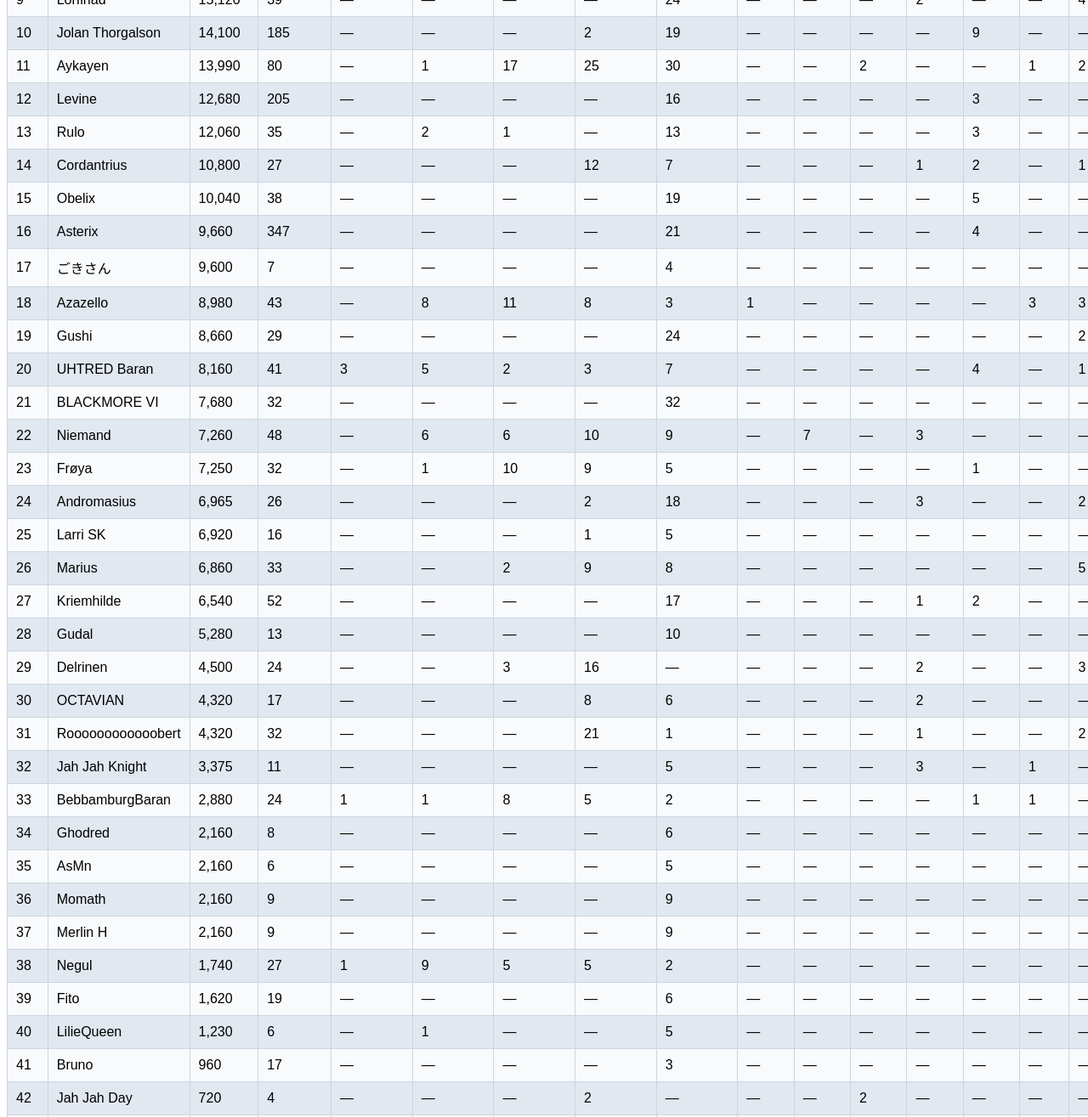
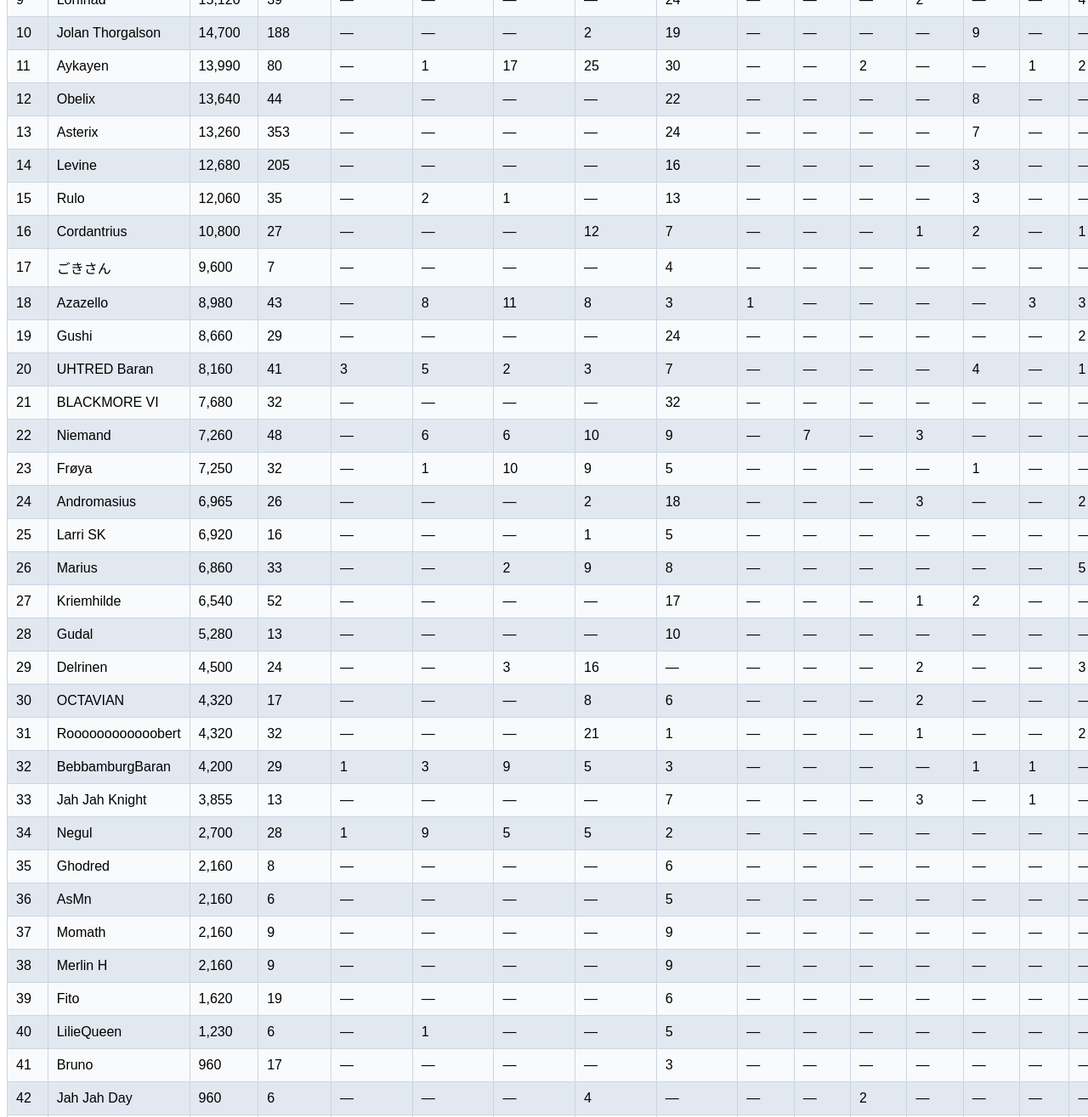
Before and after one commit to ava-totalbattle/tbclanportal-cheststatsexport, a plain HTML site: page index.html in a window 1280 px wide. Shown: the part 560-1875 px from the top of the page at 85% size. Drawn offline with Linux system fonts and the light colour scheme.

Commit message:
Update index.html

```diff
--- a/index.html
+++ b/index.html
@@ -32,7 +32,7 @@
 <body>
 <header>
   <h1>Chest Stats Export | AVA - Avalon | Cycle: Nov 15 – Nov 22, 2026</h1>
-  <p>Exported(UTC): 2026-11-22 00:02:39 | Created by Fotius of Clan AVA/Avalon</p>
+  <p>Exported(UTC): 2026-11-22 04:02:30 | Created by Fotius of Clan AVA/Avalon</p>
 </header>
 <table id="chest-stats-table" border="1" cellspacing="0" cellpadding="4">
 <thead>
@@ -48,13 +48,13 @@
     <tr><td>7</td><td>Phobetor</td><td>18,600</td><td>34</td><td>—</td><td>—</td><td>—</td><td>3</td><td>20</td><td>—</td><td>—</td><td>—</td><td>2</td><td>4</td><td>—</td><td>—</td><td>1</td><td>4</td><td>—</td><td>—</td><td>—</td><td>—</td></tr>
     <tr><td>8</td><td>Filan</td><td>17,340</td><td>55</td><td>—</td><td>—</td><td>—</td><td>3</td><td>—</td><td>—</td><td>—</td><td>—</td><td>—</td><td>—</td><td>—</td><td>—</td><td>—</td><td>—</td><td>—</td><td>5</td><td>—</td><td>—</td></tr>
     <tr><td>9</td><td>Lorfinad</td><td>15,120</td><td>39</td><td>—</td><td>—</td><td>—</td><td>—</td><td>24</td><td>—</td><td>—</td><td>—</td><td>2</td><td>—</td><td>—</td><td>4</td><td>6</td><td>—</td><td>—</td><td>—</td><td>—</td><td>—</td></tr>
-    <tr><td>10</td><td>Jolan Thorgalson</td><td>14,100</td><td>185</td><td>—</td><td>—</td><td>—</td><td>2</td><td>19</td><td>—</td><td>—</td><td>—</td><td>—</td><td>9</td><td>—</td><td>—</td><td>—</td><td>—</td><td>—</td><td>13</td><td>—</td><td>—</td></tr>
+    <tr><td>10</td><td>Jolan Thorgalson</td><td>14,700</td><td>188</td><td>—</td><td>—</td><td>—</td><td>2</td><td>19</td><td>—</td><td>—</td><td>—</td><td>—</td><td>9</td><td>—</td><td>—</td><td>—</td><td>—</td><td>—</td><td>13</td><td>—</td><td>—</td></tr>
     <tr><td>11</td><td>Aykayen</td><td>13,990</td><td>80</td><td>—</td><td>1</td><td>17</td><td>25</td><td>30</td><td>—</td><td>—</td><td>2</td><td>—</td><td>—</td><td>1</td><td>2</td><td>1</td><td>—</td><td>—</td><td>—</td><td>—</td><td>—</td></tr>
-    <tr><td>12</td><td>Levine</td><td>12,680</td><td>205</td><td>—</td><td>—</td><td>—</td><td>—</td><td>16</td><td>—</td><td>—</td><td>—</td><td>—</td><td>3</td><td>—</td><td>—</td><td>—</td><td>3</td><td>—</td><td>13</td><td>—</td><td>—</td></tr>
-    <tr><td>13</td><td>Rulo</td><td>12,060</td><td>35</td><td>—</td><td>2</td><td>1</td><td>—</td><td>13</td><td>—</td><td>—</td><td>—</td><td>—</td><td>3</td><td>—</td><td>—</td><td>—</td><td>3</td><td>—</td><td>13</td><td>—</td><td>—</td></tr>
-    <tr><td>14</td><td>Cordantrius</td><td>10,800</td><td>27</td><td>—</td><td>—</td><td>—</td><td>12</td><td>7</td><td>—</td><td>—</td><td>—</td><td>1</td><td>2</td><td>—</td><td>1</td><td>3</td><td>1</td><td>—</td><td>—</td><td>—</td><td>—</td></tr>
-    <tr><td>15</td><td>Obelix</td><td>10,040</td><td>38</td><td>—</td><td>—</td><td>—</td><td>—</td><td>19</td><td>—</td><td>—</td><td>—</td><td>—</td><td>5</td><td>—</td><td>—</td><td>—</td><td>—</td><td>—</td><td>13</td><td>—</td><td>—</td></tr>
-    <tr><td>16</td><td>Asterix</td><td>9,660</td><td>347</td><td>—</td><td>—</td><td>—</td><td>—</td><td>21</td><td>—</td><td>—</td><td>—</td><td>—</td><td>4</td><td>—</td><td>—</td><td>—</td><td>—</td><td>—</td><td>13</td><td>—</td><td>—</td></tr>
+    <tr><td>12</td><td>Obelix</td><td>13,640</td><td>44</td><td>—</td><td>—</td><td>—</td><td>—</td><td>22</td><td>—</td><td>—</td><td>—</td><td>—</td><td>8</td><td>—</td><td>—</td><td>—</td><td>—</td><td>—</td><td>13</td><td>—</td><td>—</td></tr>
+    <tr><td>13</td><td>Asterix</td><td>13,260</td><td>353</td><td>—</td><td>—</td><td>—</td><td>—</td><td>24</td><td>—</td><td>—</td><td>—</td><td>—</td><td>7</td><td>—</td><td>—</td><td>—</td><td>—</td><td>—</td><td>13</td><td>—</td><td>—</td></tr>
+    <tr><td>14</td><td>Levine</td><td>12,680</td><td>205</td><td>—</td><td>—</td><td>—</td><td>—</td><td>16</td><td>—</td><td>—</td><td>—</td><td>—</td><td>3</td><td>—</td><td>—</td><td>—</td><td>3</td><td>—</td><td>13</td><td>—</td><td>—</td></tr>
+    <tr><td>15</td><td>Rulo</td><td>12,060</td><td>35</td><td>—</td><td>2</td><td>1</td><td>—</td><td>13</td><td>—</td><td>—</td><td>—</td><td>—</td><td>3</td><td>—</td><td>—</td><td>—</td><td>3</td><td>—</td><td>13</td><td>—</td><td>—</td></tr>
+    <tr><td>16</td><td>Cordantrius</td><td>10,800</td><td>27</td><td>—</td><td>—</td><td>—</td><td>12</td><td>7</td><td>—</td><td>—</td><td>—</td><td>1</td><td>2</td><td>—</td><td>1</td><td>3</td><td>1</td><td>—</td><td>—</td><td>—</td><td>—</td></tr>
     <tr><td>17</td><td>ごきさん</td><td>9,600</td><td>7</td><td>—</td><td>—</td><td>—</td><td>—</td><td>4</td><td>—</td><td>—</td><td>—</td><td>—</td><td>—</td><td>—</td><td>—</td><td>1</td><td>—</td><td>2</td><td>—</td><td>—</td><td>—</td></tr>
     <tr><td>18</td><td>Azazello</td><td>8,980</td><td>43</td><td>—</td><td>8</td><td>11</td><td>8</td><td>3</td><td>1</td><td>—</td><td>—</td><td>—</td><td>—</td><td>3</td><td>3</td><td>4</td><td>—</td><td>—</td><td>—</td><td>—</td><td>—</td></tr>
     <tr><td>19</td><td>Gushi</td><td>8,660</td><td>29</td><td>—</td><td>—</td><td>—</td><td>—</td><td>24</td><td>—</td><td>—</td><td>—</td><td>—</td><td>—</td><td>—</td><td>2</td><td>2</td><td>—</td><td>—</td><td>—</td><td>—</td><td>—</td></tr>
@@ -70,17 +70,17 @@
     <tr><td>29</td><td>Delrinen</td><td>4,500</td><td>24</td><td>—</td><td>—</td><td>3</td><td>16</td><td>—</td><td>—</td><td>—</td><td>—</td><td>2</td><td>—</td><td>—</td><td>3</td><td>—</td><td>—</td><td>—</td><td>—</td><td>—</td><td>—</td></tr>
     <tr><td>30</td><td>OCTAVIAN</td><td>4,320</td><td>17</td><td>—</td><td>—</td><td>—</td><td>8</td><td>6</td><td>—</td><td>—</td><td>—</td><td>2</td><td>—</td><td>—</td><td>—</td><td>1</td><td>—</td><td>—</td><td>—</td><td>—</td><td>—</td></tr>
     <tr><td>31</td><td>Roooooooooooobert</td><td>4,320</td><td>32</td><td>—</td><td>—</td><td>—</td><td>21</td><td>1</td><td>—</td><td>—</td><td>—</td><td>1</td><td>—</td><td>—</td><td>2</td><td>—</td><td>—</td><td>—</td><td>4</td><td>—</td><td>—</td></tr>
-    <tr><td>32</td><td>Jah Jah Knight</td><td>3,375</td><td>11</td><td>—</td><td>—</td><td>—</td><td>—</td><td>5</td><td>—</td><td>—</td><td>—</td><td>3</td><td>—</td><td>1</td><td>—</td><td>—</td><td>—</td><td>—</td><td>—</td><td>—</td><td>—</td></tr>
-    <tr><td>33</td><td>BebbamburgBaran</td><td>2,880</td><td>24</td><td>1</td><td>1</td><td>8</td><td>5</td><td>2</td><td>—</td><td>—</td><td>—</td><td>—</td><td>1</td><td>1</td><td>—</td><td>—</td><td>—</td><td>—</td><td>5</td><td>—</td><td>—</td></tr>
-    <tr><td>34</td><td>Ghodred</td><td>2,160</td><td>8</td><td>—</td><td>—</td><td>—</td><td>—</td><td>6</td><td>—</td><td>—</td><td>—</td><td>—</td><td>—</td><td>—</td><td>—</td><td>—</td><td>—</td><td>—</td><td>—</td><td>—</td><td>—</td></tr>
-    <tr><td>35</td><td>AsMn</td><td>2,160</td><td>6</td><td>—</td><td>—</td><td>—</td><td>—</td><td>5</td><td>—</td><td>—</td><td>—</td><td>—</td><td>—</td><td>—</td><td>—</td><td>1</td><td>—</td><td>—</td><td>—</td><td>—</td><td>—</td></tr>
-    <tr><td>36</td><td>Momath</td><td>2,160</td><td>9</td><td>—</td><td>—</td><td>—</td><td>—</td><td>9</td><td>—</td><td>—</td><td>—</td><td>—</td><td>—</td><td>—</td><td>—</td><td>—</td><td>—</td><td>—</td><td>—</td><td>—</td><td>—</td></tr>
-    <tr><td>37</td><td>Merlin H</td><td>2,160</td><td>9</td><td>—</td><td>—</td><td>—</td><td>—</td><td>9</td><td>—</td><td>—</td><td>—</td><td>—</td><td>—</td><td>—</td><td>—</td><td>—</td><td>—</td><td>—</td><td>—</td><td>—</td><td>—</td></tr>
-    <tr><td>38</td><td>Negul</td><td>1,740</td><td>27</td><td>1</td><td>9</td><td>5</td><td>5</td><td>2</td><td>—</td><td>—</td><td>—</td><td>—</td><td>—</td><td>—</td><td>—</td><td>—</td><td>—</td><td>—</td><td>5</td><td>—</td><td>—</td></tr>
+    <tr><td>32</td><td>BebbamburgBaran</td><td>4,200</td><td>29</td><td>1</td><td>3</td><td>9</td><td>5</td><td>3</td><td>—</td><td>—</td><td>—</td><td>—</td><td>1</td><td>1</td><td>—</td><td>1</td><td>—</td><td>—</td><td>5</td><td>—</td><td>—</td></tr>
+    <tr><td>33</td><td>Jah Jah Knight</td><td>3,855</td><td>13</td><td>—</td><td>—</td><td>—</td><td>—</td><td>7</td><td>—</td><td>—</td><td>—</td><td>3</td><td>—</td><td>1</td><td>—</td><td>—</td><td>—</td><td>—</td><td>—</td><td>—</td><td>—</td></tr>
+    <tr><td>34</td><td>Negul</td><td>2,700</td><td>28</td><td>1</td><td>9</td><td>5</td><td>5</td><td>2</td><td>—</td><td>—</td><td>—</td><td>—</td><td>—</td><td>—</td><td>—</td><td>1</td><td>—</td><td>—</td><td>5</td><td>—</td><td>—</td></tr>
+    <tr><td>35</td><td>Ghodred</td><td>2,160</td><td>8</td><td>—</td><td>—</td><td>—</td><td>—</td><td>6</td><td>—</td><td>—</td><td>—</td><td>—</td><td>—</td><td>—</td><td>—</td><td>—</td><td>—</td><td>—</td><td>—</td><td>—</td><td>—</td></tr>
+    <tr><td>36</td><td>AsMn</td><td>2,160</td><td>6</td><td>—</td><td>—</td><td>—</td><td>—</td><td>5</td><td>—</td><td>—</td><td>—</td><td>—</td><td>—</td><td>—</td><td>—</td><td>1</td><td>—</td><td>—</td><td>—</td><td>—</td><td>—</td></tr>
+    <tr><td>37</td><td>Momath</td><td>2,160</td><td>9</td><td>—</td><td>—</td><td>—</td><td>—</td><td>9</td><td>—</td><td>—</td><td>—</td><td>—</td><td>—</td><td>—</td><td>—</td><td>—</td><td>—</td><td>—</td><td>—</td><td>—</td><td>—</td></tr>
+    <tr><td>38</td><td>Merlin H</td><td>2,160</td><td>9</td><td>—</td><td>—</td><td>—</td><td>—</td><td>9</td><td>—</td><td>—</td><td>—</td><td>—</td><td>—</td><td>—</td><td>—</td><td>—</td><td>—</td><td>—</td><td>—</td><td>—</td><td>—</td></tr>
     <tr><td>39</td><td>Fito</td><td>1,620</td><td>19</td><td>—</td><td>—</td><td>—</td><td>—</td><td>6</td><td>—</td><td>—</td><td>—</td><td>—</td><td>—</td><td>—</td><td>—</td><td>—</td><td>—</td><td>—</td><td>13</td><td>—</td><td>—</td></tr>
     <tr><td>40</td><td>LilieQueen</td><td>1,230</td><td>6</td><td>—</td><td>1</td><td>—</td><td>—</td><td>5</td><td>—</td><td>—</td><td>—</td><td>—</td><td>—</td><td>—</td><td>—</td><td>—</td><td>—</td><td>—</td><td>—</td><td>—</td><td>—</td></tr>
     <tr><td>41</td><td>Bruno</td><td>960</td><td>17</td><td>—</td><td>—</td><td>—</td><td>—</td><td>3</td><td>—</td><td>—</td><td>—</td><td>—</td><td>—</td><td>—</td><td>—</td><td>—</td><td>—</td><td>—</td><td>13</td><td>—</td><td>—</td></tr>
-    <tr><td>42</td><td>Jah Jah Day</td><td>720</td><td>4</td><td>—</td><td>—</td><td>—</td><td>2</td><td>—</td><td>—</td><td>—</td><td>2</td><td>—</td><td>—</td><td>—</td><td>—</td><td>—</td><td>—</td><td>—</td><td>—</td><td>—</td><td>—</td></tr>
+    <tr><td>42</td><td>Jah Jah Day</td><td>960</td><td>6</td><td>—</td><td>—</td><td>—</td><td>4</td><td>—</td><td>—</td><td>—</td><td>2</td><td>—</td><td>—</td><td>—</td><td>—</td><td>—</td><td>—</td><td>—</td><td>—</td><td>—</td><td>—</td></tr>
     <tr><td>43</td><td>Kifur</td><td>720</td><td>3</td><td>—</td><td>—</td><td>—</td><td>—</td><td>3</td><td>—</td><td>—</td><td>—</td><td>—</td><td>—</td><td>—</td><td>—</td><td>—</td><td>—</td><td>—</td><td>—</td><td>—</td><td>—</td></tr>
     <tr><td>44</td><td>Ivar le desosse</td><td>400</td><td>2</td><td>—</td><td>—</td><td>—</td><td>—</td><td>—</td><td>—</td><td>—</td><td>—</td><td>—</td><td>—</td><td>—</td><td>—</td><td>—</td><td>—</td><td>—</td><td>—</td><td>—</td><td>—</td></tr>
     <tr><td>45</td><td>Keiner da</td><td>360</td><td>3</td><td>—</td><td>—</td><td>—</td><td>3</td><td>—</td><td>—</td><td>—</td><td>—</td><td>—</td><td>—</td><td>—</td><td>—</td><td>—</td><td>—</td><td>—</td><td>—</td><td>—</td><td>—</td></tr>
```
